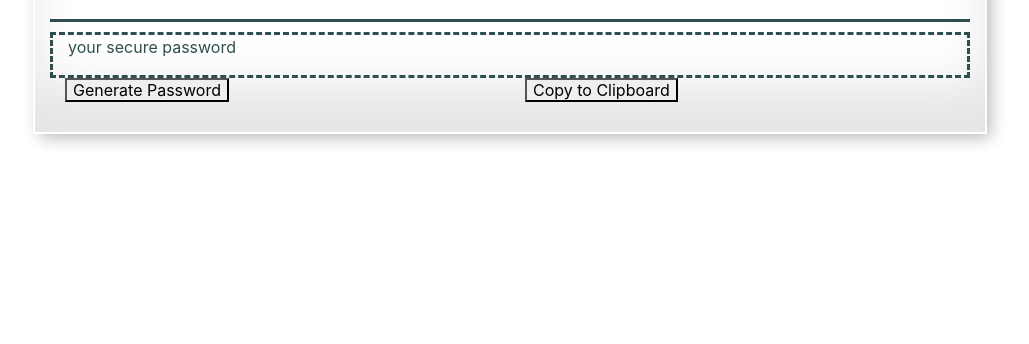
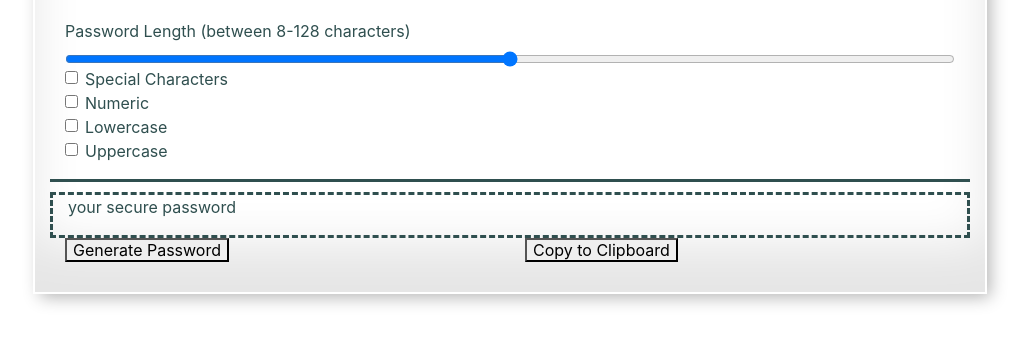
Before and after one commit to bgotchall/password, a plain HTML site: page index.html in a window 1280 px wide. Shown: the part 174-518 px from the top of the page, without its empty margins (130-1159 px from the left). Drawn offline with nearby package versions, Linux system fonts and the light colour scheme.

Commit message:
really adding the code this time

```diff
--- a/index.html
+++ b/index.html
@@ -48,6 +48,62 @@
           <div class="row">
             <div class="col-12" id="gen_pass">
               <h1>Generate a Password</h1>
+              <div class="form-group">
+                <form id="password_length">
+                  <label for="formControlRange"
+                    >Password Length (between 8-128 characters)</label
+                  >
+                  <input
+                    type="range"
+                    class="form-control-range"
+                    id="formControlRange"
+                  />
+                </form>
+
+                <div class="form-check">
+                  <input
+                    class="form-check-input"
+                    type="checkbox"
+                    value=""
+                    id="special_char_Check"
+                  />
+                  <label class="form-check-label" for="special_char_Check">
+                    Special Characters
+                  </label>
+                  <br>
+
+                  <input
+                    class="form-check-input"
+                    type="checkbox"
+                    value=""
+                    id="num_char_Check"
+                  />
+                  <label class="form-check-label" for="num_char_Check">
+                    Numeric
+                  </label>
+                  <br>
+
+                  <input
+                    class="form-check-input"
+                    type="checkbox"
+                    value=""
+                    id="lower_Check"
+                  />
+                  <label class="form-check-label" for="lower_Check">
+                    Lowercase
+                  </label><br>
+
+                  <input
+                    class="form-check-input"
+                    type="checkbox"
+                    value=""
+                    id="upper_Check"
+                  />
+                  <label class="form-check-label" for="upper_Check">
+                    Uppercase
+                  </label><br>
+                </div>
+              </div>
             </div>
           </div>
           <div class="row">
@@ -57,10 +113,10 @@
           </div>
           <div class="row" id="row_with_buttons">
             <div class="col-6">
-                <button id="generate_button">Generate Password</button>
+              <button id="generate_button">Generate Password</button>
             </div>
             <div class="col-6">
-                <button id="copy to clipboard">Copy to Clipboard</button>
+              <button id="copy_to_clipboard">Copy to Clipboard</button>
             </div>
           </div>
         </div>
--- a/script.js
+++ b/script.js
@@ -1 +1,25 @@
 //alert("hi");
+
+
+var generate_buttonEl=document.querySelector("#generate_button");
+var output_boxEl=document.querySelector("#output_box");
+
+
+var lengthEl=document.querySelector("#password_length");
+var SpecialEl=document.querySelector("#special_char_Check");
+// var SpecialEl=document.querySelector("#special_char_Check");
+// var SpecialEl=document.querySelector("#special_char_Check");
+
+
+
+generate_buttonEl.onclick= function (element){
+
+    alert("clicky");
+
+
+};
+
+SpecialEl.onclick=function(){
+
+    alert("clicksters");
+};
```
